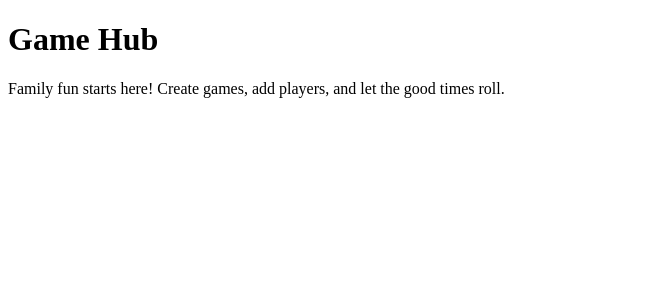
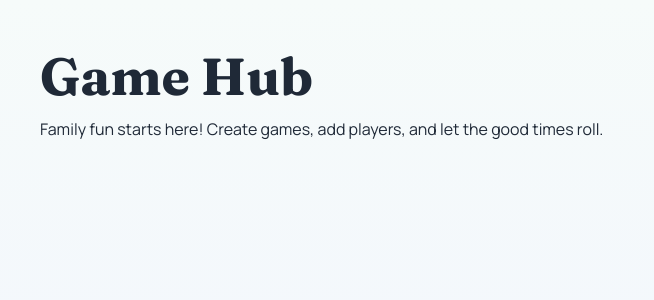
Before and after one commit to Axian-Inc/ffthh-game-of-life, a React (Vite) app in the folder src/ui/: page / in a window 1280 px wide. Shown: the top 300 px of the page, without its empty margins (0-654 px from the left). Built offline with nearby package versions, Linux system fonts and the light colour scheme.

Commit message:
STORY-002 add design system styles

```diff
--- a/src/ui/jest.config.cjs
+++ b/src/ui/jest.config.cjs
@@ -2,4 +2,7 @@ module.exports = {
   testEnvironment: 'jsdom',
   setupFilesAfterEnv: ['<rootDir>/src/setupTests.js'],
   moduleFileExtensions: ['js', 'jsx'],
+  moduleNameMapper: {
+    '\\.(css|less|sass|scss)$': 'identity-obj-proxy',
+  },
 };
--- a/src/ui/package.json
+++ b/src/ui/package.json
@@ -31,6 +31,7 @@
     "eslint-plugin-react": "^7.34.3",
     "eslint-plugin-react-hooks": "^4.6.2",
     "globals": "^15.9.0",
+    "identity-obj-proxy": "^3.0.0",
     "jest": "^29.0.0",
     "jest-environment-jsdom": "^29.7.0",
     "prettier": "^3.3.3",
--- a/src/ui/src/index.jsx
+++ b/src/ui/src/index.jsx
@@ -1,6 +1,7 @@
 import React from 'react';
 import { createRoot } from 'react-dom/client';
 import App from './App.jsx';
+import './styles/index.css';
 
 const container = document.getElementById('root');
 const root = createRoot(container);
--- /dev/null
+++ b/src/ui/src/styles/global.css
@@ -0,0 +1,61 @@
+@import url('https://fonts.googleapis.com/css2?family=Fraunces:wght@600;700&family=Manrope:wght@400;500;600&display=swap');
+
+*,
+*::before,
+*::after {
+  box-sizing: border-box;
+}
+
+html {
+  font-size: 16px;
+  -webkit-text-size-adjust: 100%;
+}
+
+body {
+  margin: 0;
+  font-family: var(--font-body);
+  color: var(--color-neutral-gray-800);
+  background: linear-gradient(180deg, #f6fbfa 0%, #f0f3ff 100%);
+  min-height: 100vh;
+}
+
+img,
+svg {
+  display: block;
+  max-width: 100%;
+}
+
+button,
+input,
+textarea,
+select {
+  font: inherit;
+}
+
+main {
+  padding: var(--space-7) var(--space-5);
+}
+
+h1,
+h2,
+h3,
+h4,
+h5,
+h6 {
+  font-family: var(--font-display);
+  margin: 0 0 var(--space-3);
+  line-height: 1.1;
+}
+
+p {
+  margin: 0 0 var(--space-4);
+  line-height: 1.6;
+}
+
+h1 {
+  font-size: clamp(2rem, 1.2rem + 3vw, 3.25rem);
+}
+
+h2 {
+  font-size: clamp(1.5rem, 1.1rem + 1.8vw, 2.5rem);
+}
--- /dev/null
+++ b/src/ui/src/styles/index.css
@@ -0,0 +1,3 @@
+@import './variables.css';
+@import './global.css';
+@import './utilities.css';
--- /dev/null
+++ b/src/ui/src/styles/utilities.css
@@ -0,0 +1,25 @@
+.gradient-primary {
+  background: linear-gradient(135deg, var(--color-primary-teal), var(--color-primary-purple));
+  color: var(--color-neutral-white);
+}
+
+.gradient-soft {
+  background: linear-gradient(180deg, rgba(77, 184, 172, 0.15), rgba(139, 127, 219, 0.15));
+}
+
+.text-muted {
+  color: var(--color-neutral-gray-400);
+}
+
+.card {
+  background: var(--color-neutral-white);
+  border-radius: var(--radius-lg);
+  padding: var(--space-6);
+  box-shadow: 0 12px 24px rgba(31, 41, 55, 0.08);
+}
+
+@media (min-width: 768px) {
+  main {
+    padding: var(--space-9) var(--space-8);
+  }
+}
--- /dev/null
+++ b/src/ui/src/styles/variables.css
@@ -0,0 +1,36 @@
+:root {
+  --color-primary-teal: #4db8ac;
+  --color-primary-purple: #8b7fdb;
+  --color-neutral-white: #ffffff;
+  --color-neutral-gray-100: #f7f7f7;
+  --color-neutral-gray-200: #e5e5e5;
+  --color-neutral-gray-400: #9ca3af;
+  --color-neutral-gray-800: #1f2937;
+  --color-status-active: #4db8ac;
+
+  --space-0: 0;
+  --space-1: 4px;
+  --space-2: 8px;
+  --space-3: 12px;
+  --space-4: 16px;
+  --space-5: 20px;
+  --space-6: 24px;
+  --space-7: 32px;
+  --space-8: 40px;
+  --space-9: 48px;
+  --space-10: 64px;
+
+  --radius-sm: 8px;
+  --radius-md: 12px;
+  --radius-lg: 20px;
+  --radius-xl: 24px;
+  --radius-full: 9999px;
+
+  --font-display: "Fraunces", "Georgia", serif;
+  --font-body: "Manrope", "Segoe UI", sans-serif;
+
+  --breakpoint-mobile: 320px;
+  --breakpoint-tablet: 768px;
+  --breakpoint-desktop: 1024px;
+  --breakpoint-wide: 1280px;
+}
```
Also changed, not shown: 2 other files (tests, documents, lock files or other folders).
